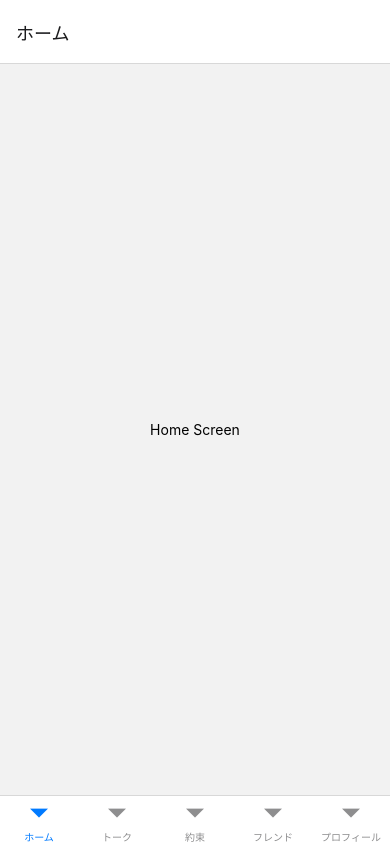
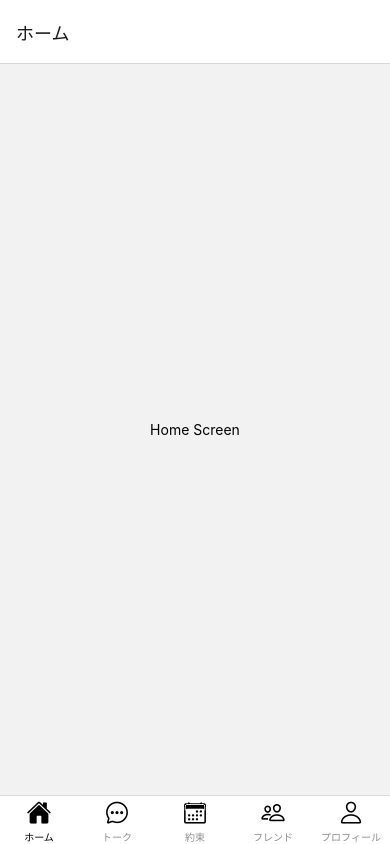
Before and after one commit to s1f102101615/Re-again, a React Native app: screen /Main in a window 390 px wide. Built offline with nearby package versions, Linux system fonts and the light colour scheme.

Commit message:
tabbarにアイコン追加

```diff
--- a/MainScreen.js
+++ b/MainScreen.js
@@ -1,13 +1,13 @@
 // MainScreen.js
 import React from 'react';
-import { StyleSheet } from 'react-native';
+import { StyleSheet, route } from 'react-native';
 import { createBottomTabNavigator } from '@react-navigation/bottom-tabs';
 import HomeScreen from './page/HomeScreen';
 import ProfileScreen from './page/ProfileScreen';
 import ApoScreen from './page/ApoScreen';
 import FriendScreen from './page/FriendScreen';
 import TalkScreen from './page/TalkScreen';
-
+import { Ionicons } from '@expo/vector-icons';
 const Tab = createBottomTabNavigator();
 
 const MainScreen = ({ navigation }) => {
@@ -19,17 +19,53 @@ const MainScreen = ({ navigation }) => {
   return (
     <Tab.Navigator
       //tabに影を追加する
-      screenOptions={{
+      screenOptions={({ route }) => ({
         tabBarStyle: {
           ...styles.shadow,
         },
-      }}
+        tabBarIcon: ({ focused, color, size }) => {
+          let iconName;
+
+          if (route.name === 'ホーム') {
+            iconName = focused ? 'home' : 'home-outline';
+          } else if (route.name === 'トーク') {
+            iconName = focused ? 'chatbubble-ellipses' : 'chatbubble-ellipses-outline';
+          } else if (route.name === '約束') {
+            iconName = focused ? 'calendar' : 'calendar-outline';
+          } else if (route.name === 'フレンド') {
+            iconName = focused ? 'people' : 'people-outline';
+          } else if (route.name === 'プロフィール') {
+            iconName = focused ? 'person' : 'person-outline';
+          }
+
+          return <Ionicons name={iconName} size={size} color={'black'} />;
+        },
+        tabBarActiveIcon: ({ color, size }) => (
+          <Ionicons name="star" size={size} color={color} />
+        ),
+        tabBarActiveTintColor: '#000000',
+      })}
     >
-      <Tab.Screen name="ホーム" component={HomeScreen} />
-      <Tab.Screen name="トーク" component={TalkScreen} />
-      <Tab.Screen name="約束" component={ApoScreen} />
-      <Tab.Screen name="フレンド" component={FriendScreen} />
-      <Tab.Screen name="プロフィール" component={ProfileScreen} />
+      <Tab.Screen
+        name="ホーム"
+        component={HomeScreen}
+      />
+      <Tab.Screen
+        name="トーク"
+        component={TalkScreen}
+      />
+      <Tab.Screen
+        name="約束"
+        component={ApoScreen}
+      />
+      <Tab.Screen
+        name="フレンド"
+        component={FriendScreen}
+      />
+      <Tab.Screen
+        name="プロフィール"
+        component={ProfileScreen}
+      />
     </Tab.Navigator>
   );
 };
--- a/page/ProfileScreen.js
+++ b/page/ProfileScreen.js
@@ -173,13 +173,13 @@ const styles = StyleSheet.create({
   box1: {
     width: '49 %',
     height: '100%',
-    backgroundColor: 'blue',
+    backgroundColor: '#00FF00',
     borderRadius: 10,
   },
   box2: {
     width: '48%',
     height: '100%',
-    backgroundColor: 'green',
+    backgroundColor: '#6A5ACD',
     borderRadius: 10,
   },
   post: {
```
